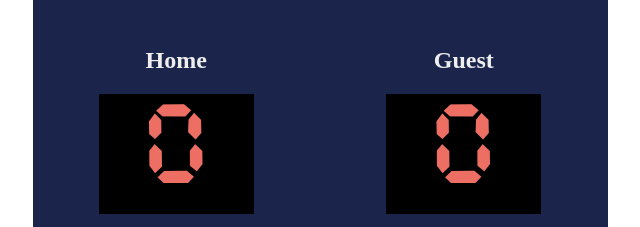
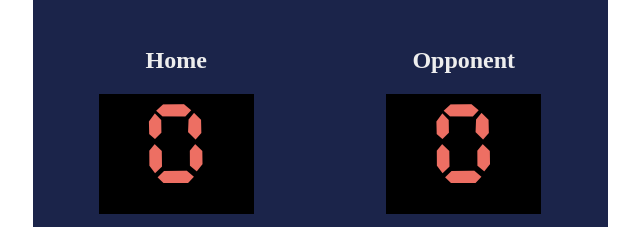
Before and after one commit to hafidz-A/coba-basket, a plain HTML site: page index.html in a window 1280 px wide. Shown: the top 227 px of the page, 320-960 px from the left. Drawn offline with Linux system fonts and the light colour scheme.

Commit message:
update guset header

```diff
--- a/index.html
+++ b/index.html
@@ -24,7 +24,7 @@
                     </ul>
                 </div>
                 <div>
-                    <h2>Guest</h2>
+                    <h2>Opponent</h2>
                     <div class="scoreboard" id="score-guest">
                         0
                     </div>
```
